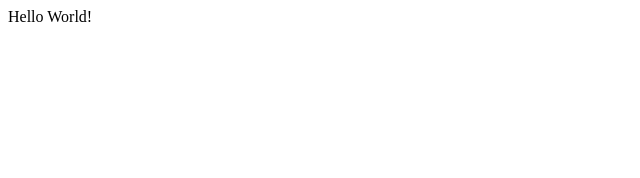
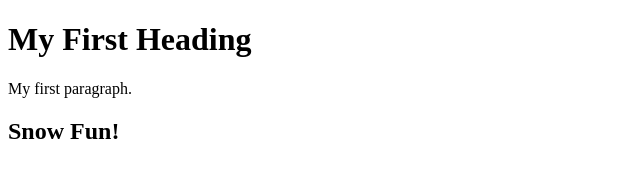
Before and after one commit to XRayBlaster/usu-web-design, a plain HTML site: page index.html in a window 1280 px wide. Shown: the whole page, without its empty margins (0-640 px from the left). Drawn offline with Linux system fonts and the light colour scheme.

Commit message:
Update index.html

```diff
--- a/index.html
+++ b/index.html
@@ -1,5 +1,11 @@
+<!DOCTYPE html>
 <html>
+  <head>
+    <title>Xavier's Site</title>
+  </head>
   <body>
-    Hello World!
+    <h1>My First Heading</h1>
+    <p>My first paragraph.</p>
+    <h2>Snow Fun!</h2>
   </body>
 </html>
```
